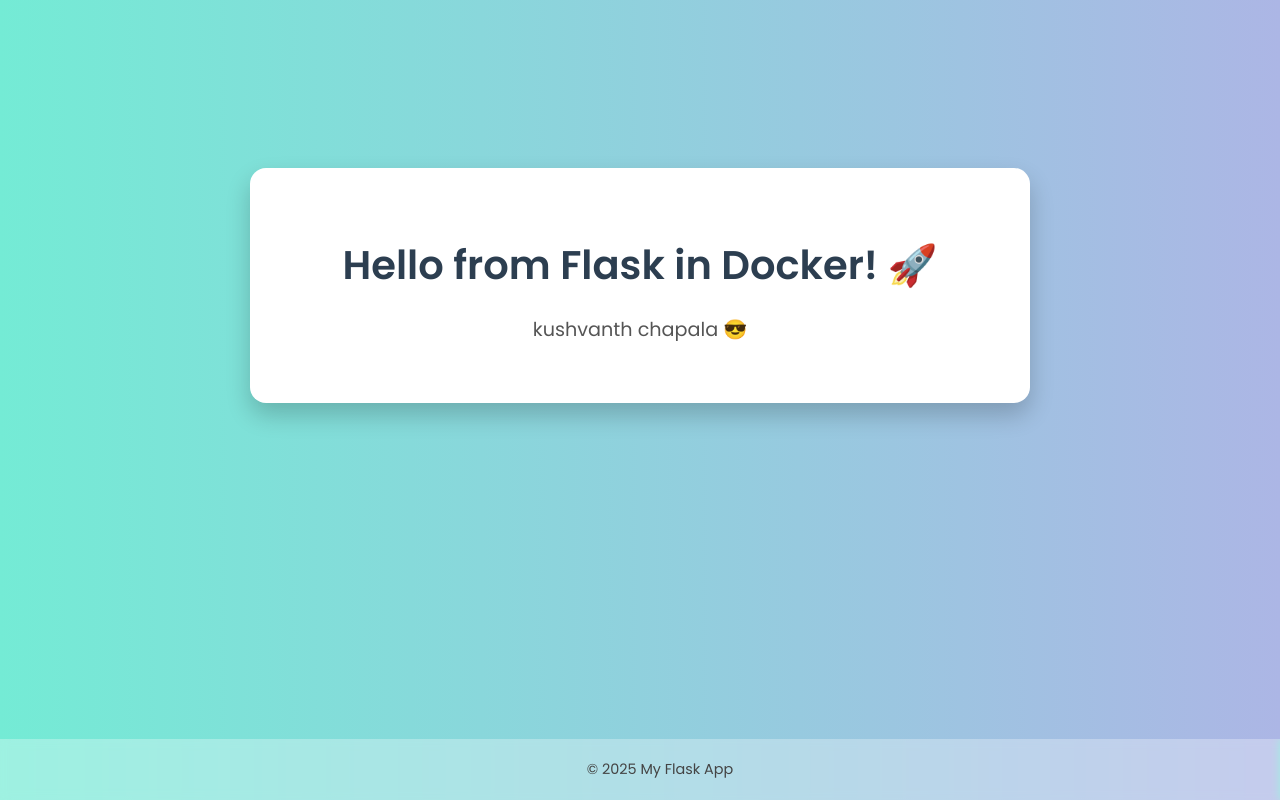
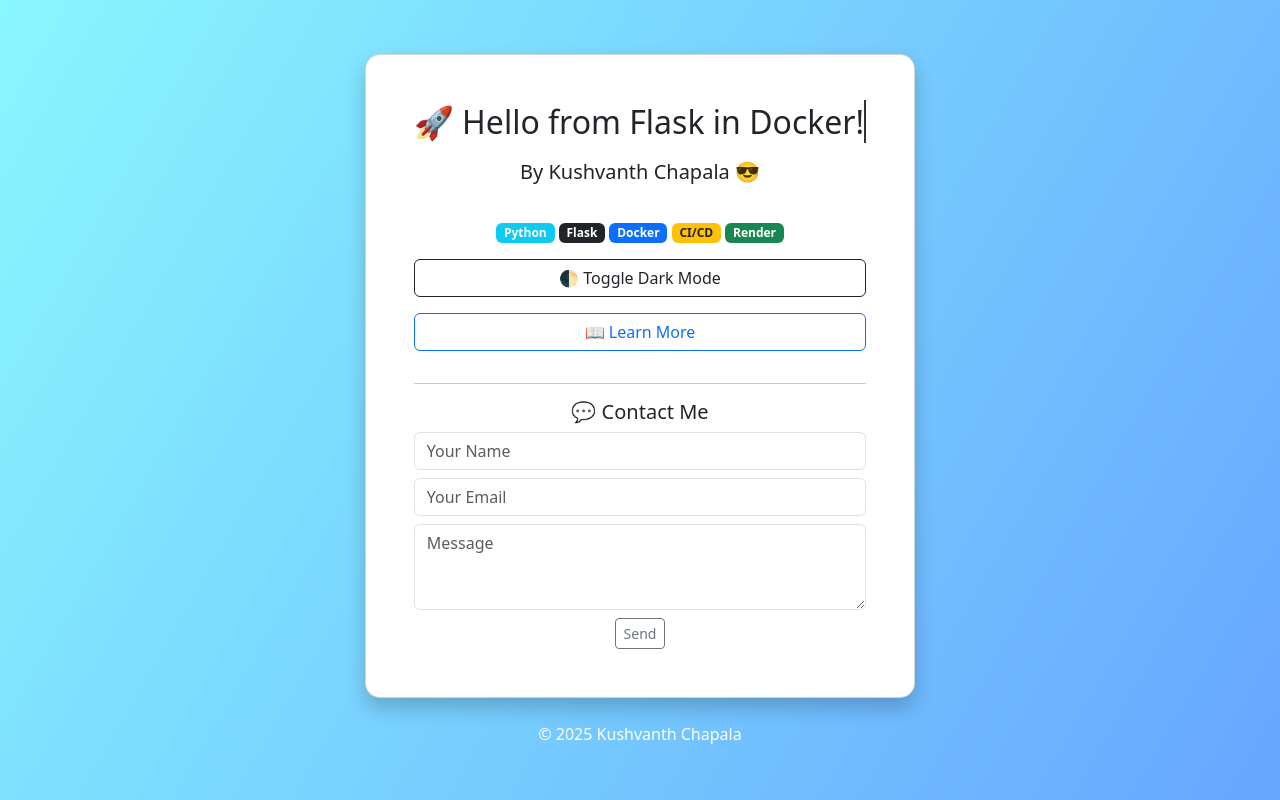
Before and after one commit to kushvanth7/flask-devops-app, a Flask app: page / in a window 1280 px wide. Run offline with Flask 3, Linux system fonts and the light colour scheme.

Commit message:
Update index.html

```diff
--- a/app/templates/index.html
+++ b/app/templates/index.html
@@ -3,69 +3,96 @@
 <head>
   <meta charset="UTF-8">
   <title>My Flask Docker App</title>
-    <link href="https://fonts.googleapis.com/css2?family=Poppins:wght@400;600&display=swap" rel="stylesheet">
+  <link href="https://cdn.jsdelivr.net/npm/bootstrap@5.3.0/dist/css/bootstrap.min.css" rel="stylesheet">
   <style>
     body {
-            font-family: 'Poppins', sans-serif;
-            text-align: center;
-            margin: 0;
-            padding: 0;
-            background: linear-gradient(to right, #74ebd5, #acb6e5);
+      background: linear-gradient(120deg, #89f7fe 0%, #66a6ff 100%);
       min-height: 100vh;
       display: flex;
       flex-direction: column;
+      align-items: center;
       justify-content: center;
+      transition: background-color 0.3s;
     }
 
-        .container {
-            padding: 40px;
-            background: white;
-            width: 60%;
-            max-width: 700px;
-            margin: auto;
-            border-radius: 16px;
-            box-shadow: 0 12px 24px rgba(0, 0, 0, 0.2);
-            transition: transform 0.3s ease, box-shadow 0.3s ease;
-        }
-
-        .container:hover {
-            transform: translateY(-5px);
-            box-shadow: 0 16px 32px rgba(0, 0, 0, 0.25);
-        }
-
-        h1 {
-            color: #2c3e50;
-            font-size: 2.5em;
-            margin-bottom: 20px;
-        }
-
-        p {
-            color: #555;
-            font-size: 1.2em;
+    .card {
+      border-radius: 15px;
+      box-shadow: 0 10px 20px rgba(0,0,0,0.2);
+      max-width: 600px;
     }
 
     footer {
+      text-align: center;
+      color: white;
       margin-top: auto;
-            padding: 20px;
-            font-size: 0.9em;
-            color: #444;
-            background: rgba(255, 255, 255, 0.3);
-            backdrop-filter: blur(5px);
-            position: relative;
-            bottom: 0;
-            width: 100%;
-            text-align: center;
+    }
+
+    .dark-mode {
+      background: #121212 !important;
+      color: #f1f1f1 !important;
+    }
+
+    .typing {
+      display: inline;
+      border-right: 2px solid #333;
+      white-space: nowrap;
+      overflow: hidden;
+      animation: typing 3s steps(30, end), blink 0.75s step-end infinite;
+    }
+
+    @keyframes typing {
+      from { width: 0 }
+      to { width: 100% }
+    }
+
+    @keyframes blink {
+      from, to { border-color: transparent }
+      50% { border-color: #333 }
     }
   </style>
 </head>
-<body>
-    <div class="container">
-        <h1>Hello from Flask in Docker! 🚀</h1>
-        <p>kushvanth chapala 😎</p>
+<body id="mainBody">
+
+<div class="card p-5 text-center bg-white text-dark">
+  <h2 class="mb-3"><span class="typing">🚀 Hello from Flask in Docker!</span></h2>
+  <p class="lead">By <strong>Kushvanth Chapala</strong> 😎</p>
+
+  <div class="my-3">
+    <span class="badge bg-info">Python</span>
+    <span class="badge bg-dark">Flask</span>
+    <span class="badge bg-primary">Docker</span>
+    <span class="badge bg-warning text-dark">CI/CD</span>
+    <span class="badge bg-success">Render</span>
   </div>
-   <footer style="text-align: center;">
-  © 2025 My Flask App
-   </footer>
 
+  <button class="btn btn-outline-dark mb-3" onclick="toggleDarkMode()">🌓 Toggle Dark Mode</button>
+
+  <button class="btn btn-outline-primary mb-3" data-bs-toggle="collapse" data-bs-target="#infoSection">📖 Learn More</button>
+  <div class="collapse" id="infoSection">
+    <p>This app is built with Flask, Dockerized, pushed to Docker Hub and deployed on Render via CI/CD (GitHub Actions).</p>
+    <a href="https://github.com/kushvanth7/flask-devops-app" class="btn btn-sm btn-dark" target="_blank">GitHub</a>
+    <a href="https://hub.docker.com/r/kushvanth7/flask-devops-app" class="btn btn-sm btn-primary" target="_blank">Docker Hub</a>
+    <a href="https://my-flask-app-wijc.onrender.com/" class="btn btn-sm btn-success" target="_blank">Live Demo</a>
+  </div>
+
+  <hr>
+  <h5>💬 Contact Me</h5>
+  <form action="/contact" method="POST">
+    <input type="text" name="name" class="form-control mb-2" placeholder="Your Name" required>
+    <input type="email" name="email" class="form-control mb-2" placeholder="Your Email" required>
+    <textarea name="message" class="form-control mb-2" placeholder="Message" rows="3" required></textarea>
+    <button class="btn btn-sm btn-outline-secondary">Send</button>
+  </form>
+</div>
+
+<footer class="mt-4">© 2025 Kushvanth Chapala</footer>
+
+<script>
+  function toggleDarkMode() {
+    document.getElementById("mainBody").classList.toggle("dark-mode");
+  }
+</script>
+
+<script src="https://cdn.jsdelivr.net/npm/bootstrap@5.3.0/dist/js/bootstrap.bundle.min.js"></script>
 </body>
 </html>
```
Lines whose indentation alone changed are shown as unchanged.
